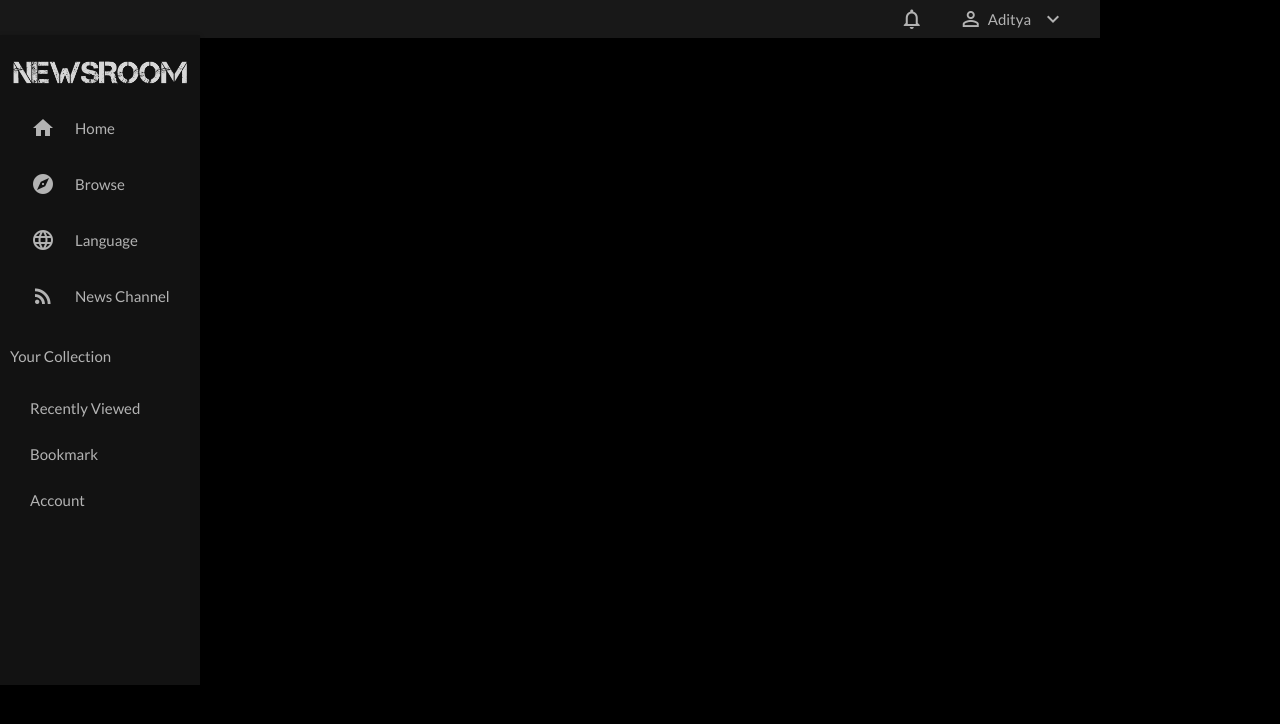
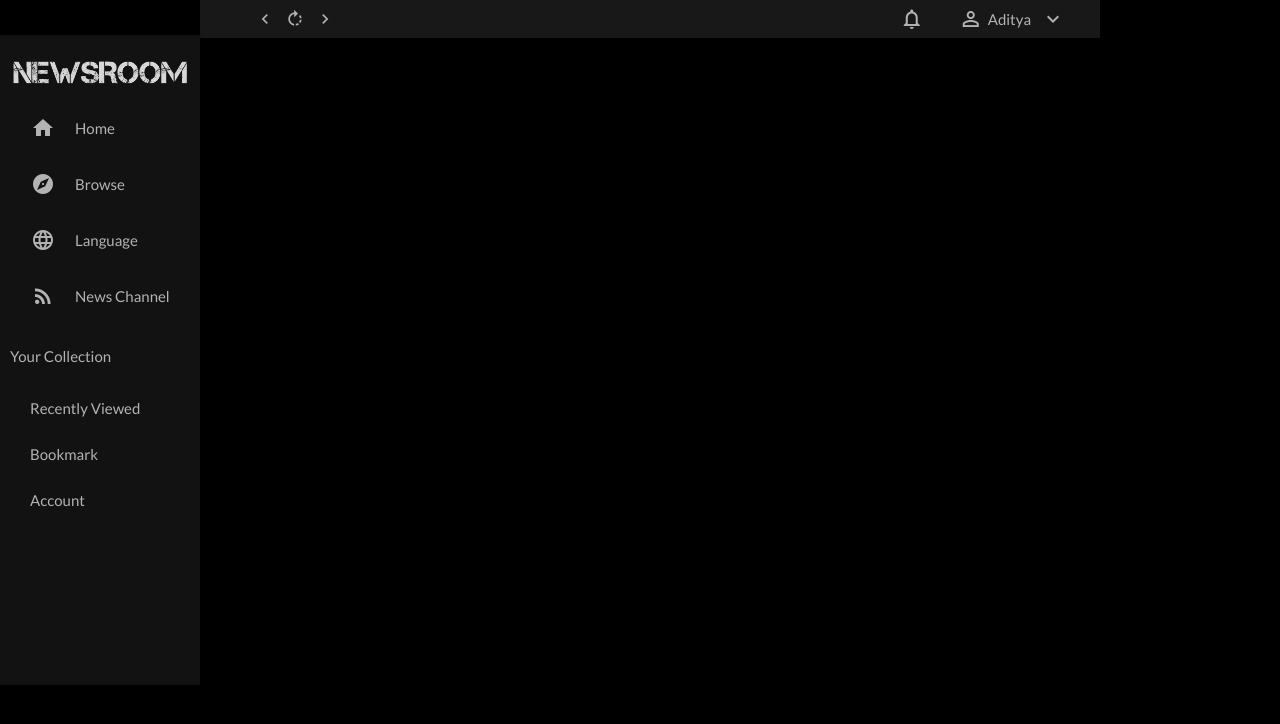
Before and after one commit to adityamudgil2505/News-Room, an Angular app in the folder ngApp/: page /main in a window 1280 px wide. Shown: the top 724 px of the page. Built offline with nearby package versions, Linux system fonts and the light colour scheme.

Commit message:
Added navigation btn in top bar

```diff
--- a/ngApp/src/app/main-window/main-window.component.html
+++ b/ngApp/src/app/main-window/main-window.component.html
@@ -1,6 +1,11 @@
 <!-- <div class="top-bar">
 </div> -->
 <div class="title-bar">
+  <div class="move-btns">
+    <i class="Small material-icons">chevron_left</i>
+    <i class="Small material-icons">rotate_right</i>
+    <i class="Small material-icons">chevron_right</i>
+  </div>
   <div class="account">
     <i class="material-icons">person_outline</i>
     <span class="username">Aditya</span>
--- a/ngApp/src/app/main-window/main-window.component.scss
+++ b/ngApp/src/app/main-window/main-window.component.scss
@@ -79,10 +79,20 @@ $font2: Tinos, serif;
 }
 .title-bar{
   background-color: $bg-main;
-  width: 1100px;
+  width: 900px;
   height: 38px;
+  margin-left: 200px;
   color: $light-grey;
   position: fixed;
+  .move-btns{
+    float: left;
+    margin-top: 9px;
+    margin-left: 50px;
+    i{
+      margin: 0px 5px;
+      font-size: 20px;
+    }
+  }
   .notification{
     display: inline-block;
     float: right;
```
